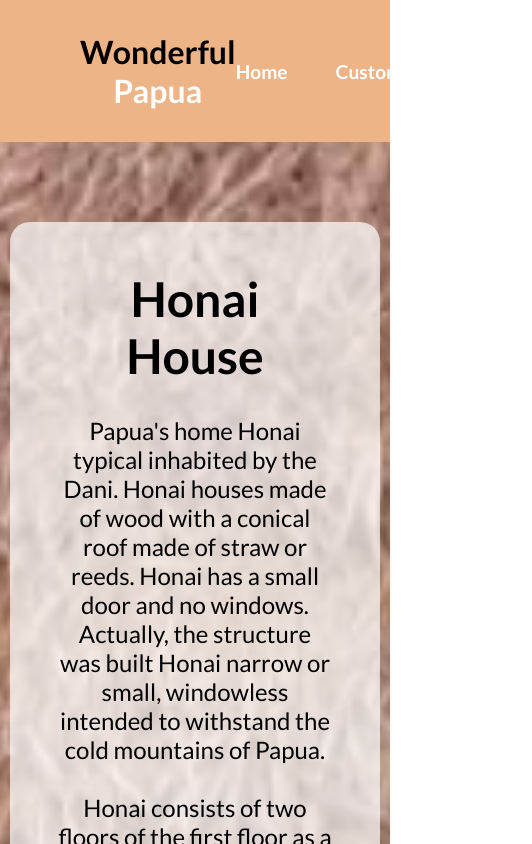
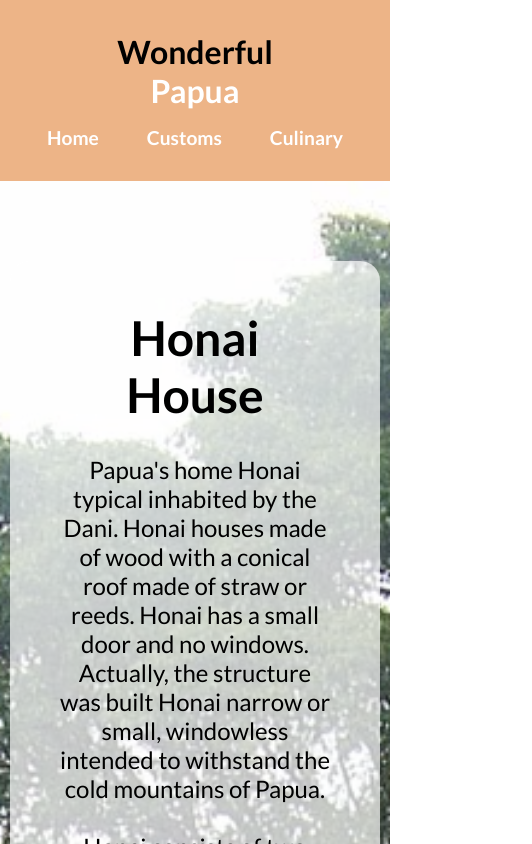
Before and after one commit to FadhilAF/Web-Lomba-IF-Fest, a React (Vite) app: page /customs in a window 390 px wide. Shown: the top 844 px of the page, 532 px wide, since content can reach past the window. Built offline with nearby package versions, Linux system fonts and the light colour scheme.

Commit message:
responsive navbar

```diff
--- a/src/App.module.css
+++ b/src/App.module.css
@@ -1,3 +1,4 @@
 .App {
 	text-align: center;
+	min-width: 320px;
 }
--- a/src/Components/Border/Border.jsx
+++ b/src/Components/Border/Border.jsx
@@ -17,7 +17,9 @@ function useWindowSize() {
 }
 
 const Border = () => {
-    const [windowWidth, windowHeight] = useWindowSize();
+    let [windowWidth, windowHeight] = useWindowSize();
+
+    if (windowWidth < 320) windowWidth = 320;
 
     const spriteHeight = 100;
     const spriteRatio = 460/535;
--- a/src/Components/Header/Header.module.css
+++ b/src/Components/Header/Header.module.css
@@ -35,3 +35,10 @@
 	font-weight: bold;
 	font-size: 1.2rem;
 }
+
+@media screen and (max-width: 48rem){
+	.navbar {
+		flex-direction: column;
+		gap: 1rem;
+	}
+}
--- a/src/Pages/Contents/CustomsTraditions/CustomsTraditions.module.css
+++ b/src/Pages/Contents/CustomsTraditions/CustomsTraditions.module.css
@@ -1,5 +1,5 @@
 .honai {
-	background: url("../../../Assets/rumahHonai.png");
+	background: url("../../../Assets/honai.jpg");
 	background-size: cover;
 	background-repeat: no-repeat;
 	background-position: center;
```
